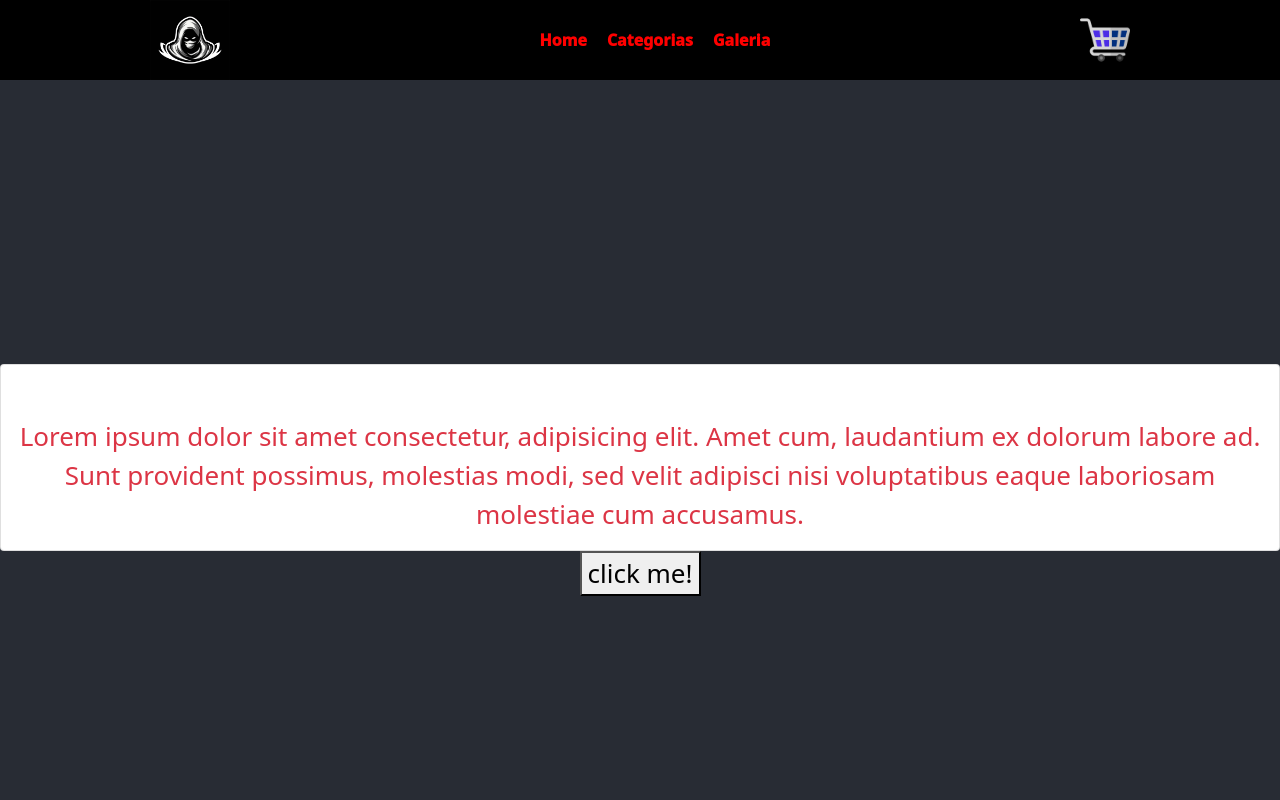
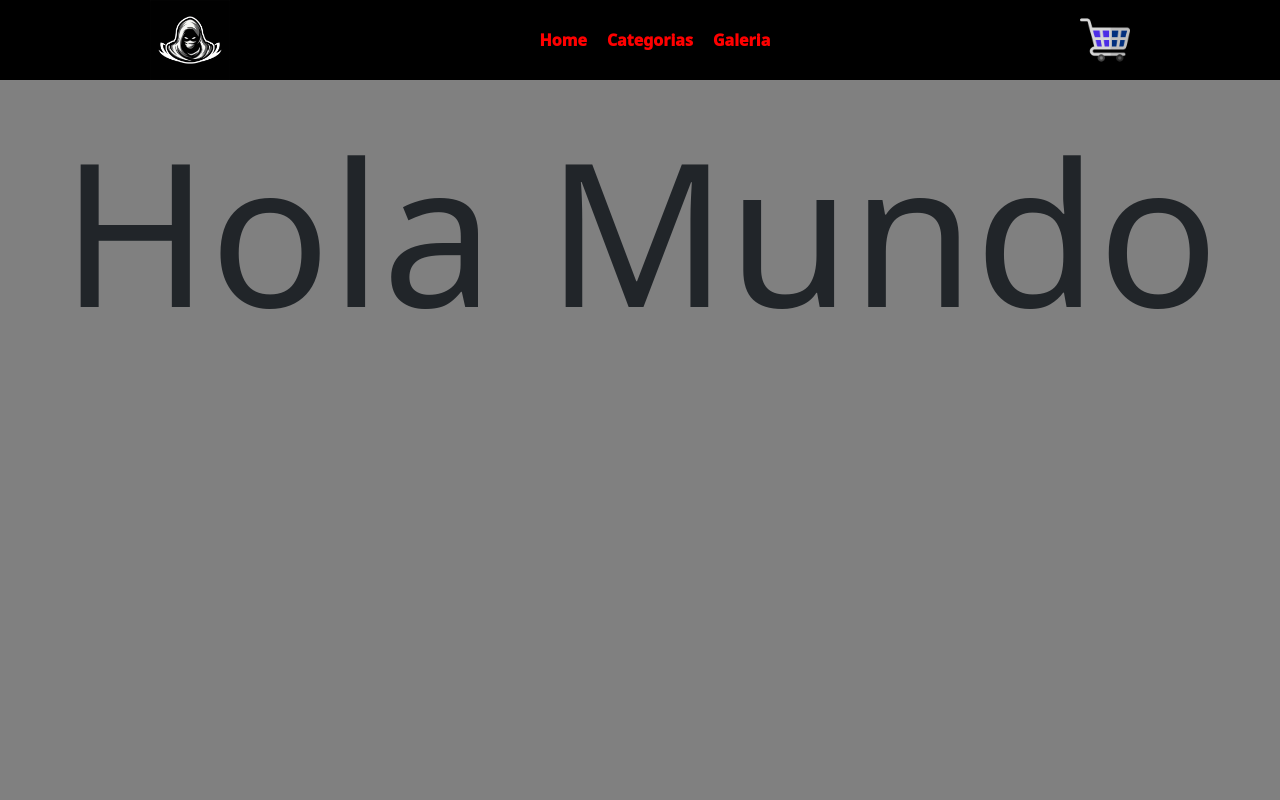
Before and after one commit to NachoLaprida/myapp-laprida, a React (Create React App) app: page / in a window 1280 px wide. Shown: the top 800 px of the page. Built offline with nearby package versions, Linux system fonts and the light colour scheme.

Commit message:
entrega comprobantes1

```diff
--- a/src/App.jsx
+++ b/src/App.jsx
@@ -1,7 +1,7 @@
 /* import logo from './logo.svg'; */
 import './App.css';
 import NavBar from './components/NavBar/NavBar';
-
+import ItemListContainer from './components/ItemListContainer';
 function handleClick(numero) {
   console.log('click' + numero)
 }
@@ -10,6 +10,7 @@ function App() {
   return (
     <div className="App">
       <NavBar />
+      <ItemListContainer greeting='Hola Mundo'/>
       <header className="App-header">
 
 
--- /dev/null
+++ b/src/components/CartWidget/cart-widget.css
@@ -0,0 +1,5 @@
+.cart-image{
+    width: 50px;
+    height: 50px;
+    justify-content: center;
+}
--- /dev/null
+++ b/src/components/CartWidget/index.jsx
@@ -0,0 +1,11 @@
+import React from 'react'
+import './cart-widget.css'
+import cart from './../../images/shopping-cart.png'
+
+const CartWidget = () => {
+    return (
+        <img src={cart}  className="cart-image" alt="cart" />
+    )
+}
+
+export default CartWidget
--- /dev/null
+++ b/src/components/ItemListContainer/index.jsx
@@ -0,0 +1,11 @@
+import './item-list-container.css'
+
+import React from 'react'
+
+const ItemListContainer = ({greeting}) => {
+    return (
+        <div className='body'>{greeting}</div>
+    )
+}
+
+export default ItemListContainer
--- /dev/null
+++ b/src/components/ItemListContainer/item-list-container.css
@@ -0,0 +1,5 @@
+.body{
+    height: 100vh;
+    background-color: grey;
+    font-size: 200px;
+}
--- a/src/components/NavBar/NavBar.jsx
+++ b/src/components/NavBar/NavBar.jsx
@@ -1,7 +1,9 @@
 import React from 'react';
 import './NavBar.css'
-import cart from './../../images/shopping-cart.png'
+import CartWidget from '../CartWidget';
+
 import logo from './../../images/logo-gamer.jpg'
+
 function NavBar(props) {
     return (
         <div className='navBar'>
@@ -15,7 +17,7 @@ function NavBar(props) {
                 <li><a href=''>Galeria</a></li>
             </ul>
             <a href="">
-                <img src={cart} className="cart-image" alt="logo" />
+                <CartWidget />
             </a>
 
 
```
